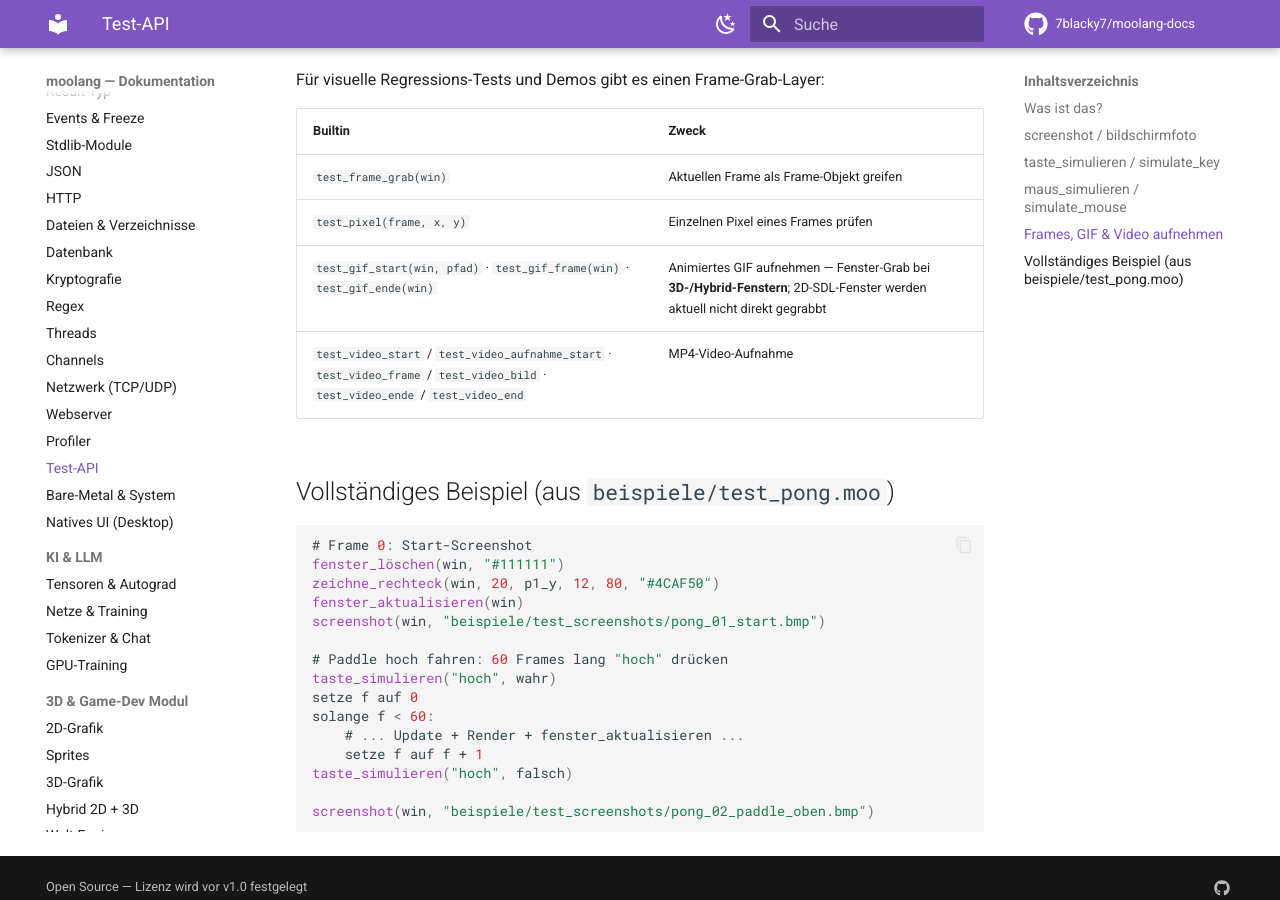
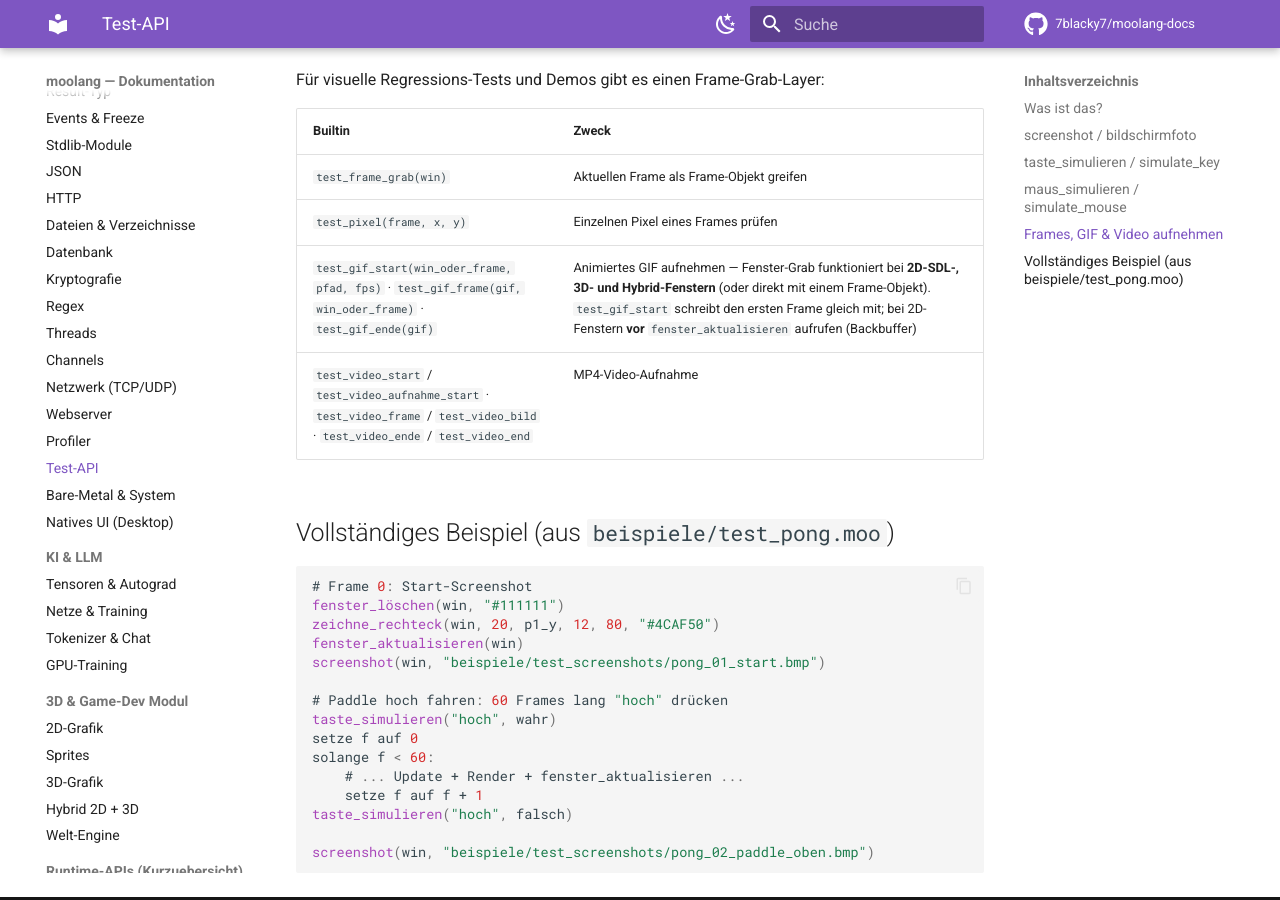
Before and after one commit to 7blacky7/moolang-docs, an MkDocs documentation site: the page built from docs/referenz/test-api.md, in a window 1280 px wide and 900 px high, scrolled down 1011 px. Built offline with MkDocs 1.6.1 and Material for MkDocs 9.7.7, drawn with Linux system fonts in a browser that asks for light colours; comment, search, counter and statistics services are not loaded.

Commit message:
fix(docs): test-api.md — GIF-Grab funktioniert auch mit 2D-SDL-Fenstern
Falsch-Negativ korrigiert (moo Task 6bb03790 Teil A, Repro-verifiziert)
und Signaturen berichtigt: test_gif_start(win_oder_frame, pfad, fps),
test_gif_frame(gif, win_oder_frame), test_gif_ende(gif). Hinweis
ergänzt: bei 2D vor fenster_aktualisieren grabben (Backbuffer).

Co-Authored-By: Claude Fable 5 <noreply@anthropic.com>

```diff
--- a/docs/referenz/test-api.md
+++ b/docs/referenz/test-api.md
@@ -47,7 +47,7 @@ Für visuelle Regressions-Tests und Demos gibt es einen Frame-Grab-Layer:
 |---|---|
 | `test_frame_grab(win)` | Aktuellen Frame als Frame-Objekt greifen |
 | `test_pixel(frame, x, y)` | Einzelnen Pixel eines Frames prüfen |
-| `test_gif_start(win, pfad)` · `test_gif_frame(win)` · `test_gif_ende(win)` | Animiertes GIF aufnehmen — Fenster-Grab bei **3D-/Hybrid-Fenstern**; 2D-SDL-Fenster werden aktuell nicht direkt gegrabbt |
+| `test_gif_start(win_oder_frame, pfad, fps)` · `test_gif_frame(gif, win_oder_frame)` · `test_gif_ende(gif)` | Animiertes GIF aufnehmen — Fenster-Grab funktioniert bei **2D-SDL-, 3D- und Hybrid-Fenstern** (oder direkt mit einem Frame-Objekt). `test_gif_start` schreibt den ersten Frame gleich mit; bei 2D-Fenstern **vor** `fenster_aktualisieren` aufrufen (Backbuffer) |
 | `test_video_start` / `test_video_aufnahme_start` · `test_video_frame` / `test_video_bild` · `test_video_ende` / `test_video_end` | MP4-Video-Aufnahme |
 
 ## Vollständiges Beispiel (aus `beispiele/test_pong.moo`)
```
